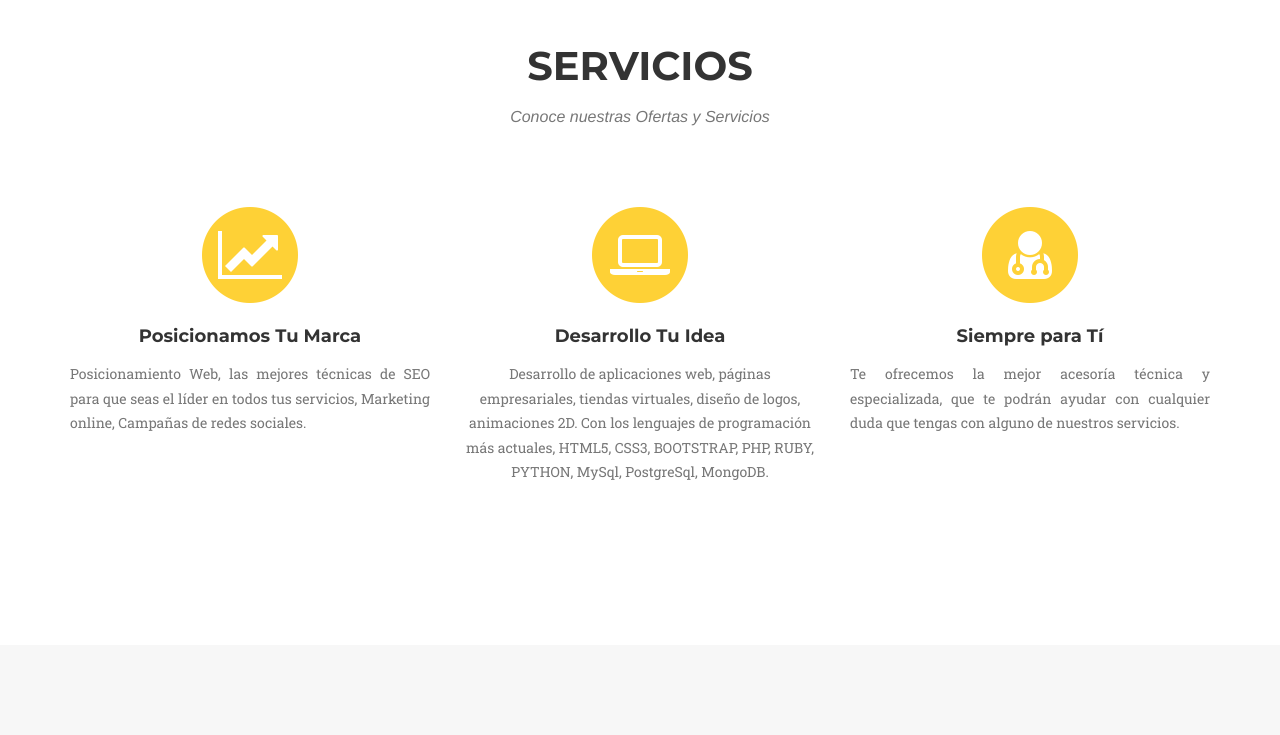
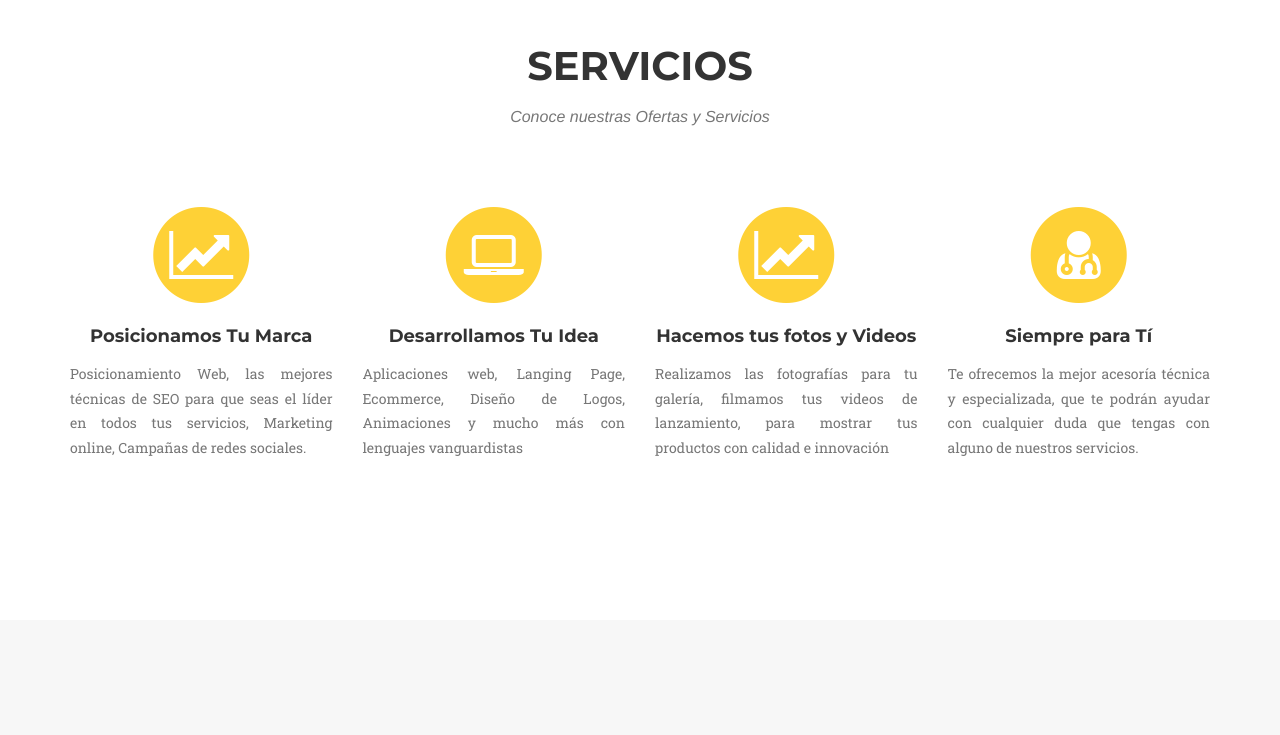
Before and after one commit to carlos1a/github.io, a PHP site: page / in a window 1280 px wide. Shown: the part 939-1674 px from the top of the page. Run offline with PHP 8.4, Linux system fonts and the light colour scheme; some libraries are stand-ins or nearby versions; some web fonts are replaced.

Commit message:
modificado: .gitattributes 	modificado: .gitignore 	modificado: LICENSE 	modificado: README.md 	modificado: css/agency.css 	modificado: css/bootstrap.css 	modificado: css/bootstrap.min.css 	modificado: font-awesome/css/font-awesome.css 	modificado: font-awesome/css/font-awesome.min.css 	modificado: font-awesome/fonts/FontAwesome.otf 	modificado: font-awesome/fonts/fontawesome-webfont.eot 	modificado: font-awesome/fonts/fontawesome-webfont.svg

```diff
--- a/index.php
+++ b/index.php
@@ -1,6 +1,5 @@
 <!DOCTYPE html>
 <html lang="en">
-
 <head>
 
     <meta charset="utf-8">
@@ -46,7 +45,7 @@
                     <span class="icon-bar"></span>
                     <span class="icon-bar"></span>
                 </button>
-                <a href="#page-top" class="navbar-brand "><?php include('logo/logo.html'); ?></a>
+                <a href="#page-top" class="navbar-brand page-scroll"><?php include('logo/logo.html'); ?></a>
                 <a class="navbar-brand page-scroll" href="#page-top">  Regaze.com.ve</a>
             </div>
 
@@ -99,7 +98,7 @@
                 </div>
             </div>
             <div class="row text-center">
-                <div class="col-md-4">
+                <div class="col-md-3">
                     <span class="fa-stack fa-4x">
                         <i class="fa fa-circle fa-stack-2x text-primary"></i>
                         <i class="fa fa-line-chart fa-stack-1x fa-inverse"></i>
@@ -107,17 +106,24 @@
                     <h4 class="service-heading">Posicionamos Tu Marca</h4>
                     <p class="text-muted" align="justify">Posicionamiento Web, las mejores técnicas de SEO para que seas el líder en todos tus servicios, Marketing online, Campañas de redes sociales. </p>
                 </div>
-                <div class="col-md-4">
+                <div class="col-md-3">
                     <span class="fa-stack fa-4x">
                         <i class="fa fa-circle fa-stack-2x text-primary"></i>
                         <i class="fa fa-laptop fa-stack-1x fa-inverse"></i>
                     </span>
-                    <h4 class="service-heading">Desarrollo Tu Idea</h4>
-
-                    <p class="text-muted">Desarrollo de aplicaciones web, páginas empresariales, tiendas virtuales, diseño de logos, animaciones 2D. Con los lenguajes de programación más actuales, HTML5, CSS3, BOOTSTRAP, PHP, RUBY, PYTHON, MySql, PostgreSql, MongoDB.  </p>
+                    <h4 class="service-heading">Desarrollamos Tu Idea</h4>
+                    <p class="text-muted" align="justify">Aplicaciones web, Langing Page, Ecommerce, Diseño de Logos, Animaciones y mucho más con lenguajes vanguardistas</p>
 
                 </div>
-                <div class="col-md-4">
+                <div class="col-md-3">
+                    <span class="fa-stack fa-4x">
+                        <i class="fa fa-circle fa-stack-2x text-primary"></i>
+                        <i class="fa fa-line-chart fa-stack-1x fa-inverse"></i>
+                    </span>
+                    <h4 class="service-heading">Hacemos tus fotos y Videos</h4>
+                    <p class="text-muted" align="justify">Realizamos las fotografías para tu galería, filmamos tus videos de lanzamiento, para mostrar tus productos con calidad e innovación </p>
+                </div>
+                <div class="col-md-3">
                     <span class="fa-stack fa-4x">
                         <i class="fa fa-circle fa-stack-2x text-primary"></i>
                         <i class="fa fa-user-md fa-stack-1x fa-inverse"></i>
--- a/logo/logo.css
+++ b/logo/logo.css
@@ -1,6 +1,3 @@
-
-
-
 .navbar-brand>img {
   display:initial;
 }
--- a/logo/logo.html
+++ b/logo/logo.html
@@ -3,9 +3,6 @@
 
 <body>
    <link href='logo.css' rel='stylesheet' type='text/css'>
-
-
-
 
 <svg version="1.1" id="bulb" xmlns="http://www.w3.org/2000/svg" xmlns:xlink="http://www.w3.org/1999/xlink" x="0px" y="0px"
    viewBox="177.7 0 596.5 792">
@@ -87,7 +84,7 @@ tl
   alpha: 0
 }, {
   alpha: 1,
-  fill: "#000"
+  fill: "#f5e317"
 }, 0.1, "-=1.25")
 </script>
 </body>
--- a/logo/logo.js
+++ b/logo/logo.js
@@ -26,5 +26,5 @@ tl
   alpha: 0
 }, {
   alpha: 1,
-  fill: "#000"
+  fill: "#f5e317"
 }, 0.1, "-=1.25")
```
Also changed, not shown: img/IMG_8931.jpg (deleted).
